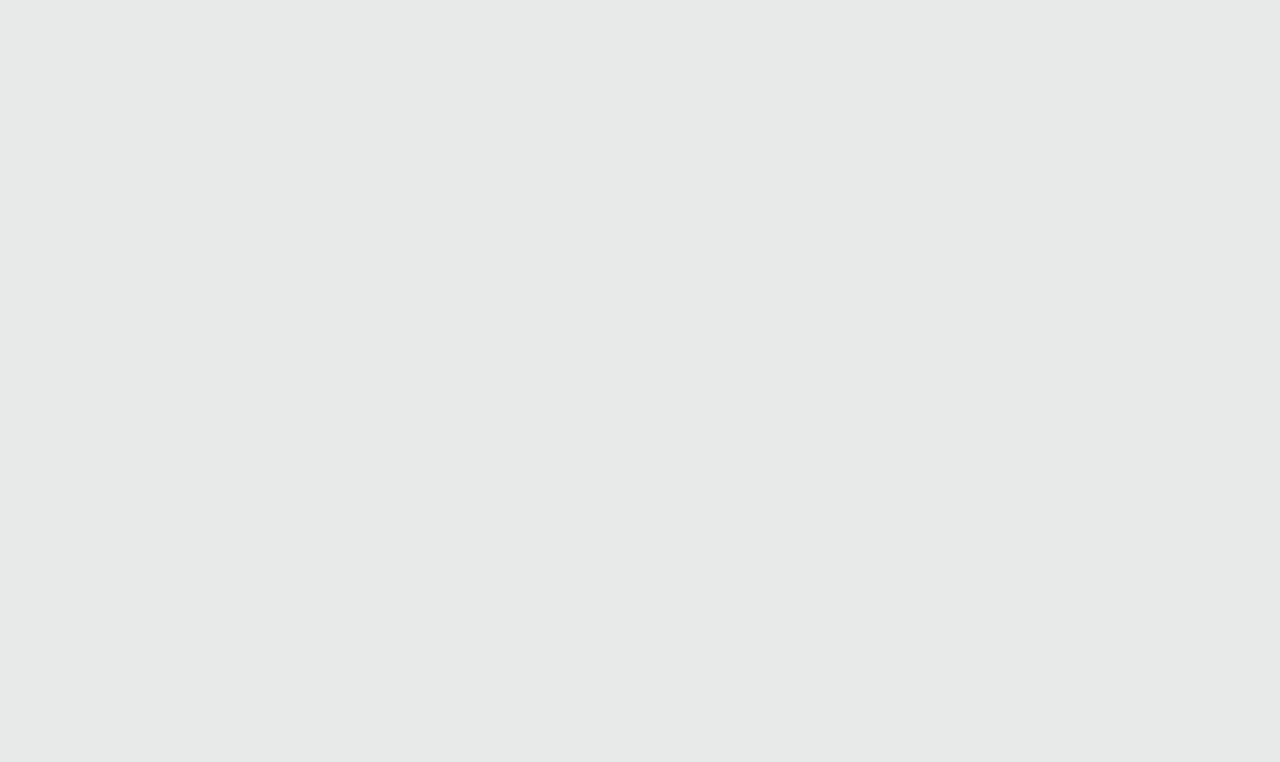
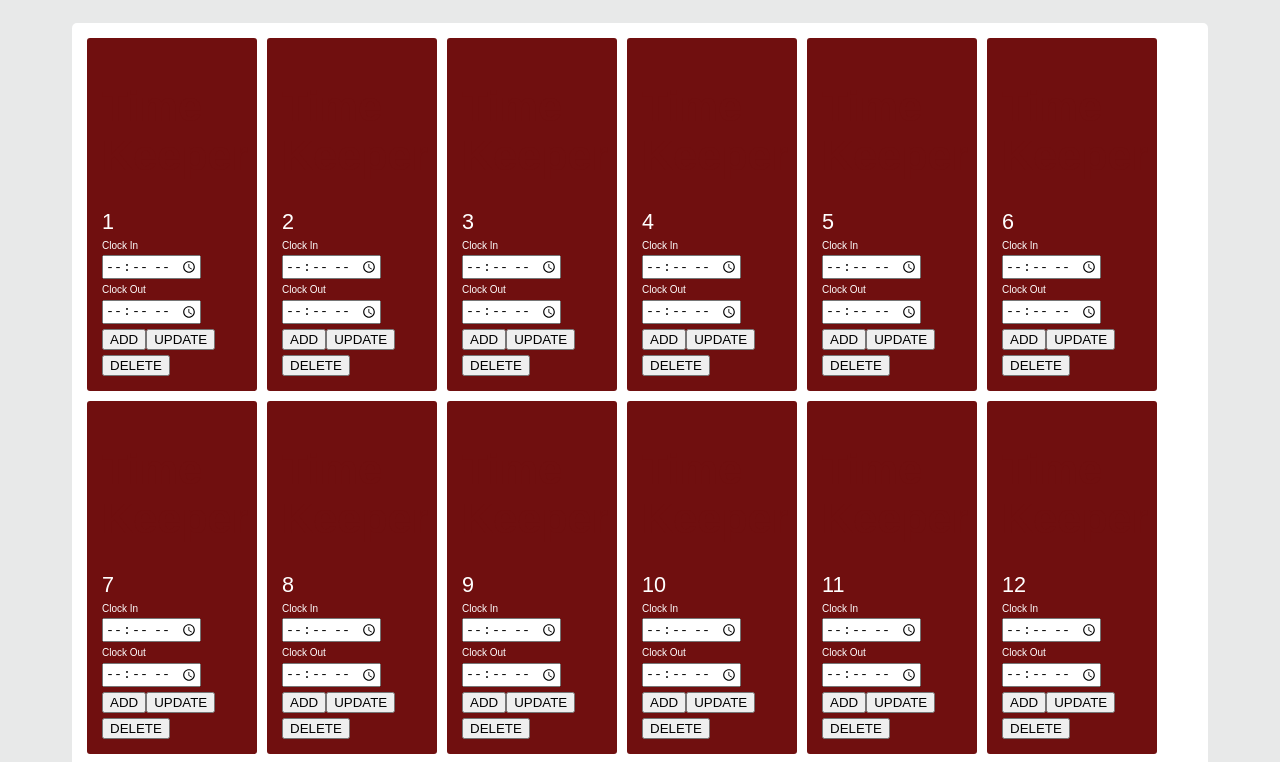
Before and after one commit to Monty7/timekeeper_react_frontend, a React (Create React App) app: page /calendar in a window 1280 px wide. Shown: the top 762 px of the page. Built offline with nearby package versions, Linux system fonts and the light colour scheme.

Commit message:
Added a router for the submit from login page

```diff
--- a/src/App.js
+++ b/src/App.js
@@ -2,16 +2,20 @@ import React, {Component} from 'react'
 import CalendarContainer from './containers/CalendarContainer'
 import LoginFormContainer from './containers/LoginFormContainer'
 import { BrowserRouter as Router, Route } from 'react-router-dom';
+//import { createBrowserHistory } from 'history'
+
 import './styles/App.css'
 import './styles/flexbox.css'
+
+//const history = createBrowserHistory()
 
 export default class App extends Component {
     render() {
         return (
-            <div className="App">
+        <div className="App">
         <Router>
             <Route exact path="/" component={LoginFormContainer} />
-
+            <Route exact path="/calendar" component={CalendarContainer} />
         </Router>
 
             </div>
--- a/src/actions/login.js
+++ b/src/actions/login.js
@@ -1,4 +1,5 @@
 import BASEURL from "../baseUrl"
+import { createBrowserHistory } from 'history'
 //GOAL: Have a user log in
 //-Write out a controlled form
 //1. Write out our input fields
@@ -10,7 +11,7 @@ import BASEURL from "../baseUrl"
 //6. mapDispatchToProps our new Action
 //7. Take that action from props and make a new handler for the form/submit button that utilizes the action to change Redux store's state
 
-export const fetchUser = userFromState => {
+export const fetchUser = (userFromState, history) => {
     console.log(userFromState)
     return dispatch => {
         fetch(BASEURL+'/users', {
@@ -19,6 +20,7 @@ export const fetchUser = userFromState => {
             body: JSON.stringify(userFromState)
         })
         .then(resp => resp.json())
-        .then(username => dispatch({type: 'FETCH_USER', payload: username})) //goes to the reducer
+        .then(username => dispatch({type: 'FETCH_USER', payload: username}, history.push('/calendar'))) //goes to the reducer
+     //   .then(() => createBrowserHistory.push('/calendar'))
     }
 }
--- a/src/components/InputTimes.js
+++ b/src/components/InputTimes.js
@@ -32,9 +32,9 @@ export default class InputTimes extends Component{
                 <form>
                     <span>{this.props.day}</span>
                     <label>Clock In</label>
-                    <input type="time" name="clockIn"placeholder="Clock In" class="clockIn" onChange={(event) => this.handleOnChange(event)} />
+                    <input type="time" name="clockIn" placeholder="Clock In" className="clockIn" onChange={(event) => this.handleOnChange(event)} />
                     <label>Clock Out</label>
-                    <input type="time" name="clockOut" placeholder="Clock Out" class="clockOut" onChange={(event) => this.handleOnChange(event)} />
+                    <input type="time" name="clockOut" placeholder="Clock Out" className="clockOut" onChange={(event) => this.handleOnChange(event)} />
 
                     <div>
                         <AddButton />
--- a/src/components/LoginForm.js
+++ b/src/components/LoginForm.js
@@ -1,19 +1,20 @@
 import React, {Component} from 'react'
 import LoginButton from './buttons/LoginButton'
 import Header from './Header'
+import {fetchUser} from '../actions/login'
 import { connect } from 'react-redux'
-import { fetchUser } from '../actions/login'
+import { withRouter } from "react-router-dom"
+
 import { statement } from '@babel/template'
 
 class LoginForm extends Component{
-    // componentWillMount(){
-    //     this.props.fetchUser()
-    // }
+
+
     state = {
         name: ''
     }
 
-    handleOnChange(event){
+        handleOnChange(event){
 
         this.setState({
             [event.target.name]: event.target.value
@@ -26,10 +27,12 @@ class LoginForm extends Component{
         //     user: ''
         // })
        // console.log(this.state.user)
-        this.props.fetchUser({name: this.state.name})
+        this.props.fetchUser({name: this.state.name}, this.props.history)
     }
 
 render(){
+    console.log(this.props);
+
     return(
         <div>
             <Header />
@@ -46,9 +49,9 @@ render(){
         )
     }
 }
+
 const mapStateToProps = (state) => ({
     user: state.user //user is the key from the reducer
     //will be able to utilize this.props.user to display in the form
 })
-
-export default connect(mapStateToProps, {fetchUser})(LoginForm)
+export default connect(mapStateToProps, {fetchUser})(withRouter(LoginForm))
--- a/src/containers/CalendarContainer.js
+++ b/src/containers/CalendarContainer.js
@@ -6,13 +6,13 @@ import BASEURL from '../baseUrl'
 //Component Did mount to fetch to the database
 
 class CalendarContainer extends Component{
-    componentWillMount() {
-        this.props.fetchUsers()
-    }
+    // componentWillMount() {
+    //     this.props.fetchUsers()
+    // }
     renderInputs(){
         let inputs = []
         for(let i = 1; i <= 31; i++ ){
-            inputs.push(<InputTimes day={i}/>)
+            inputs.push(<InputTimes day={i} key={i}/>)
         }
         return inputs
     }
--- a/src/containers/LoginFormContainer.js
+++ b/src/containers/LoginFormContainer.js
@@ -1,12 +1,13 @@
 import React, {Component} from 'react'
 import LoginForm from '../components/LoginForm'
-import {fetchUser} from '../actions/login'
-import { connect } from 'react-redux'
+
+
 
 //import BASEURL from '../baseUrl'
 import LoginButton from '../components/buttons/LoginButton'
 
 class LoginFormContainer extends Component{
+
 
     render(){
         return(
@@ -17,12 +18,5 @@ class LoginFormContainer extends Component{
     }
 }
 
-const mapStateToProps = (state) => {
-    //debugger
-    return {
 
-        state
-    }
-}
 export default LoginFormContainer
-//export default connect(mapStateToProps)(LoginFormContainer)
```
